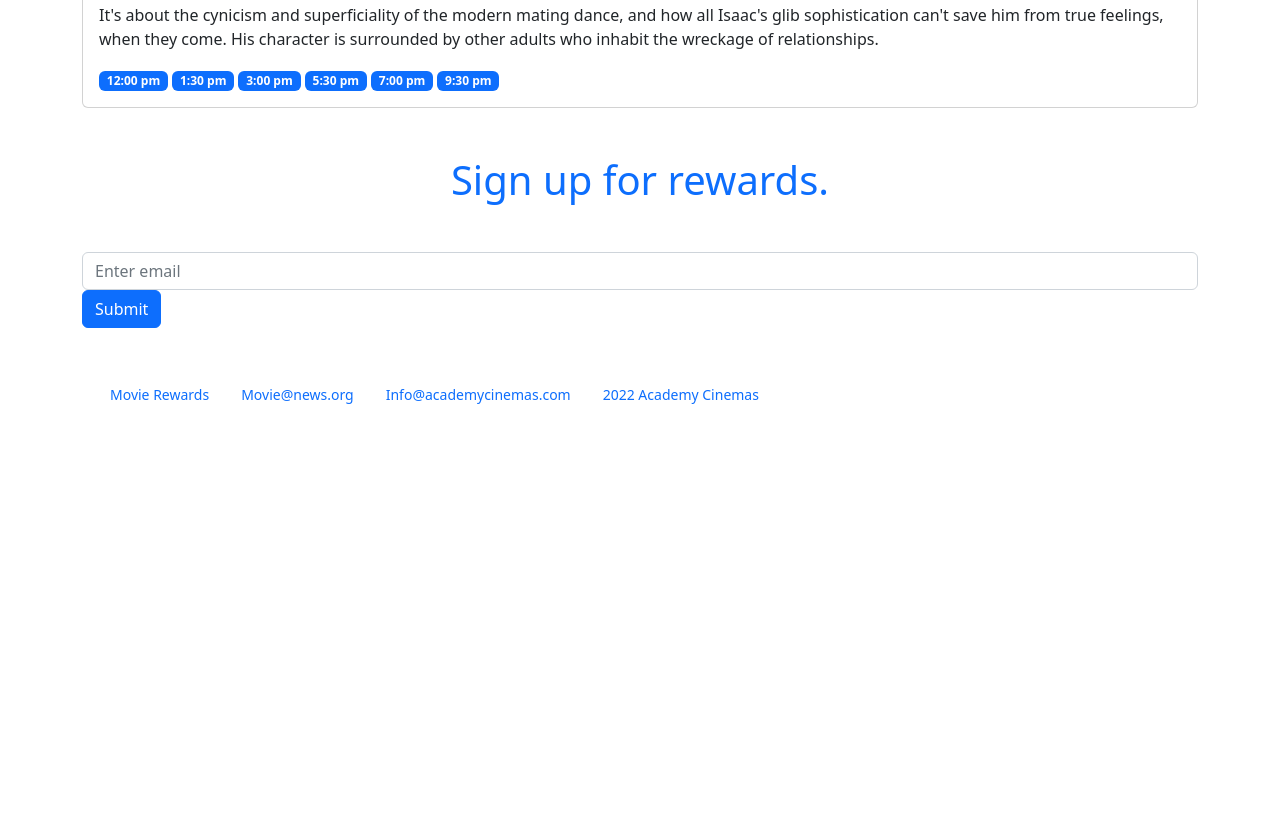
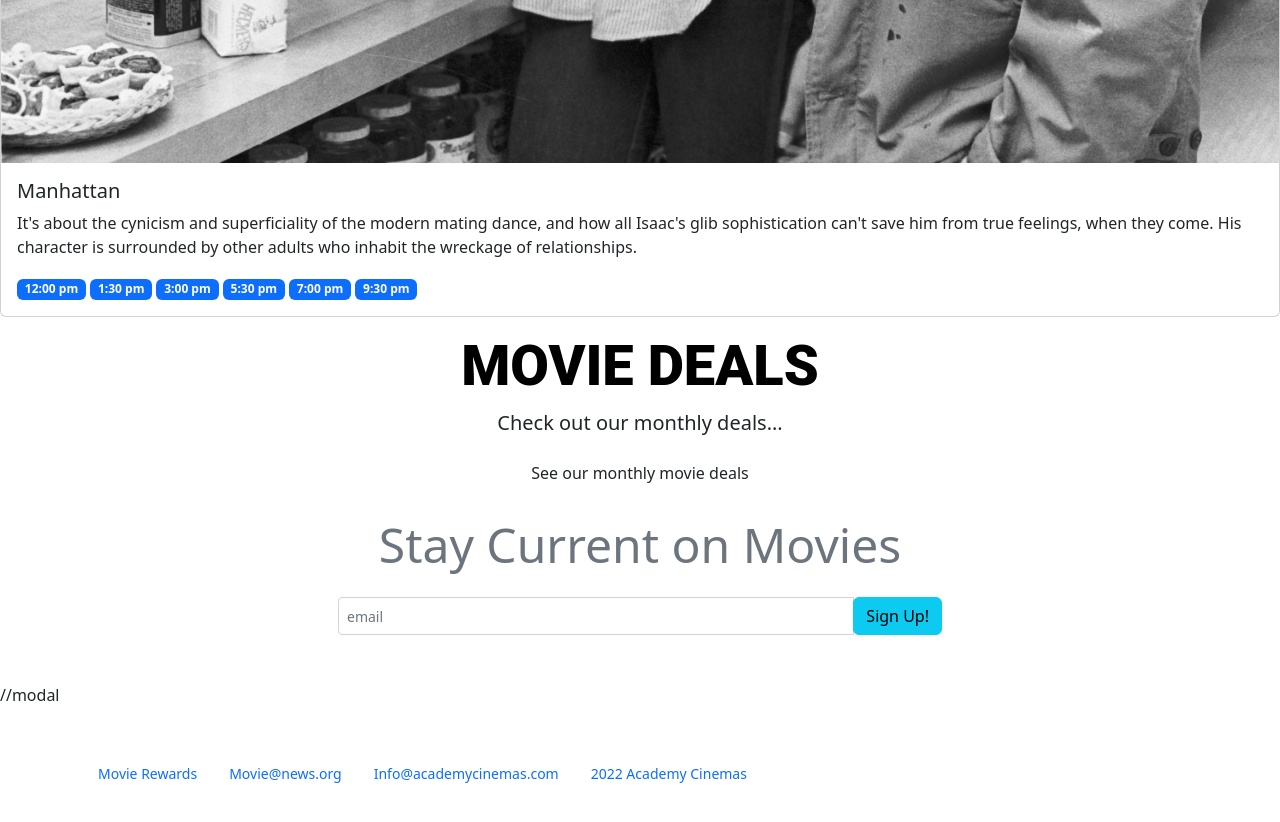
Before and after one commit to andypanagos/HTML-and-CSS-Projects, a plain HTML site: page bootstrap4_project/academy_cinemas.html in a window 1280 px wide. Shown: the part 2471-3293 px from the top of the page. Before the commit the page ends 2932 px from the top, so only its background shows below. Drawn offline with nearby package versions, Linux system fonts and the light colour scheme.

Commit message:
Update academy_cinemas.html

```diff
--- a/bootstrap4_project/academy_cinemas.html
+++ b/bootstrap4_project/academy_cinemas.html
@@ -80,6 +80,7 @@
 
         <!--Showtimes-->
 
+    </div>
         <div id="showtimes">
             <div class="card mb-3">
                 <div id="gwh">
@@ -112,6 +113,7 @@
                     </div>
             </div>
         </div>
+
         <div class="card mb-3">
             <div id="mh">
                 <img src="./Img/movie_3.jpg" class="card-img-top" alt="...">
@@ -130,14 +132,71 @@
 
         <!--/Showtimes-->
             <div id="rewards">
+                <div class="container">
+                    <h1 class="display-4 hidden-sm-down text-center" style="color:black;font-family:roboto;font-weight:900;text-transform:uppercase;">
+                    Movie Deals</h1>
+                    <p class="lead text-center">Check out our monthly deals...</p>
+                        <div class="text-center">
+                          <button class="btn btn outline-danger" type="button" data-toggle="modal" data-target="#register">See our monthly movie deals</button>
+                        </div>
+                </div>
+            </div>
+
+            <div class="row">
+              <div class="container text-center col-md-6" id="deals">
+                <div class="container text-center">
+                  <h1 class="display-5 my-4 col-1g-auto text-secondary">Stay Current on Movies</h1>
+                  <div class="input-group mb-5 input-group-sm">
+                      <input type="text" class="form-control" placeholder="email">
+                      <span class="input-group-btn">
+                          <button type="button" class="btn btn-secondary btn-info popover-dismiss" data-container="body" data-toggle="popover" data-placement="top" data-content="Submit your email to reviece great movie rewards">Sign Up!</button>
+                      </span>
+                  </div>
+                </div>
+              </div>
+            </div>
+
+            //modal
+            <div class="modal" tabindex="-1" role="dialog" id="register">
+              <div class="modal-dialog" role="document">
+                <div class="modal-content">
+                  <div class="modal-header">
+                    <h5 class="modal-title">Register to recieve movie deals</h5>
+                    <button type="button" class="close" data-dismiss="modal" aria-label="Close">
+                      <span aria-hidden="true">&times;</span>
+                    </button>
+                  </div>
+                  <div class="modal-body">
+
                 <form>
-                    <h1 class="text-primary text-center my-5">Sign up for rewards.</h1>
-                    <div class="form-group">
-                        <input type="email" class="form-control" id="exampleInputEmail1" aria-describedby="emailHelp" placeholder="Enter email">
-                    </div>
-                    <button type="submit" class="btn btn-primary">Submit</button>
+                  <fieldset class="form-group">
+                    <label for="firstname">First Name</label>
+                    <input type="text" class="form-control" id="firstname" placeholder="First Name...">
+                  </fieldset>
+                  <fieldset class="form-group">
+                    <label for="lastname">Last Name</label>
+                    <input type="text" class="form-control" id="lastname" placeholder="Last Name...">
+                  </fieldset>
+                  <fieldset class="form-group">
+                    <label for="email">Email</label>
+                    <input type="text" class="form-control" id="email" placeholder="Email...">
+                  </fieldset>
+                  <fieldset class="form-group">
+                    <label for="Password">Password</label>
+                    <input type="text" class="form-control" id="Password" placeholder="Password...">
+                  </fieldset>
                 </form>
+
+
+                  </div>
+                  <div class="modal-footer">
+                    <button type="button" class="btn btn-primary">Save changes</button>
+                    <button type="button" class="btn btn-secondary" data-dismiss="modal">Close</button>
+                  </div>
+                </div>
+              </div>
             </div>
+
 
             <div class="container my-5">
                 <ul class="nav nav-inline">
@@ -157,7 +216,9 @@
             </div>
 
     </div>
-
+    <script src="https://code.jquery.com/jquery-3.2.1.slim.min.js" integrity="sha384-KJ3o2DKtIkvYIK3UENzmM7KCkRr/rE9/Qpg6aAZGJwFDMVNA/GpGFF93hXpG5KkN" crossorigin="anonymous"></script>
+    <script src="https://cdn.jsdelivr.net/npm/popper.js@1.12.9/dist/umd/popper.min.js" integrity="sha384-ApNbgh9B+Y1QKtv3Rn7W3mgPxhU9K/ScQsAP7hUibX39j7fakFPskvXusvfa0b4Q" crossorigin="anonymous"></script>
+    <script src="https://cdn.jsdelivr.net/npm/bootstrap@4.0.0/dist/js/bootstrap.min.js" integrity="sha384-JZR6Spejh4U02d8jOt6vLEHfe/JQGiRRSQQxSfFWpi1MquVdAyjUar5+76PVCmYl" crossorigin="anonymous"></script>
 
 
     <script src="https://cdn.jsdelivr.net/npm/bootstrap@5.2.0-beta1/dist/js/bootstrap.bundle.min.js" integrity="sha384-pprn3073KE6tl6bjs2QrFaJGz5/SUsLqktiwsUTF55Jfv3qYSDhgCecCxMW52nD2" crossorigin="anonymous"></script>
```
